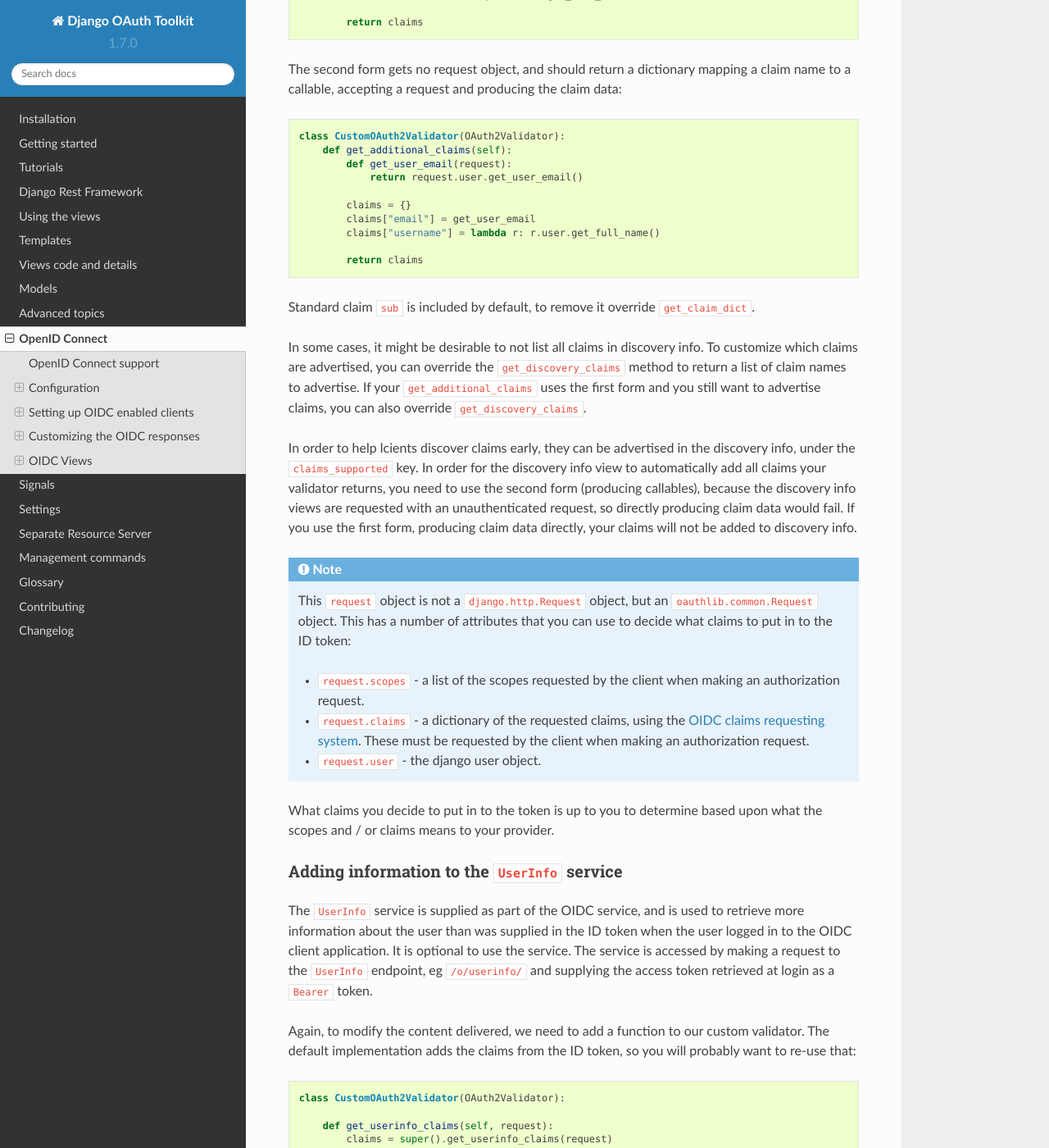
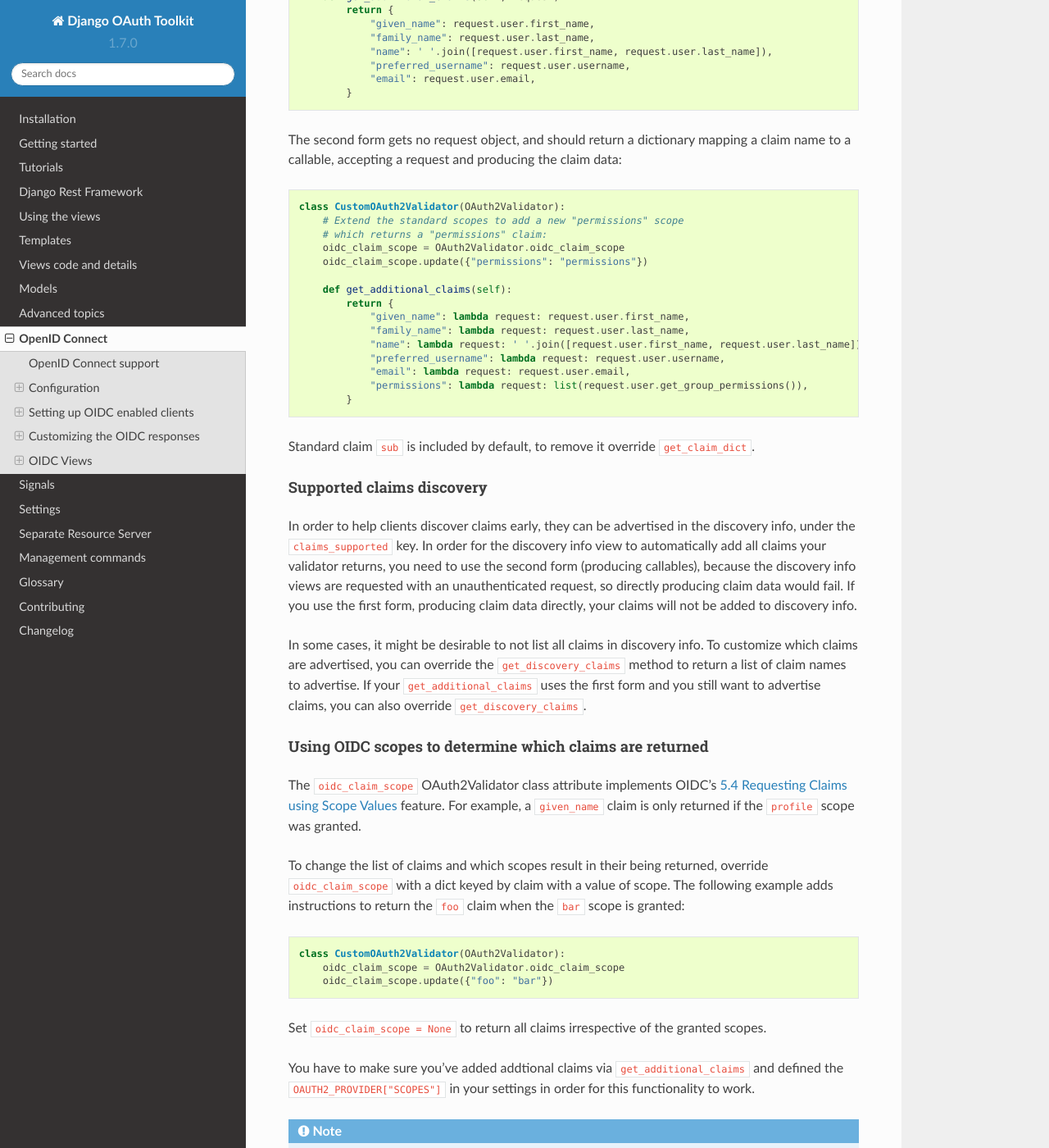
Before and after one commit to jazzband/django-oauth-toolkit, a Sphinx documentation site: the page built from docs/oidc.rst, in a window 1280 px wide and 1400 px high, scrolled down 5183 px. Shown: the whole window at 82% size. Built offline with Sphinx 7.4.7 and the Read the Docs theme 2.0.0, drawn with Linux system fonts in a browser that asks for light colours; the version number is read from the project's files by our own code; some of the changed text lies outside the part shown.

Commit message:
Add configurable attribute to restrict returned claims based on scopes.

```diff
--- a/docs/oidc.rst
+++ b/docs/oidc.rst
@@ -102,7 +102,7 @@
 
 
 Rotating the RSA private key
-~~~~~~~~~~~~~~~~~~~~~~~~
+~~~~~~~~~~~~~~~~~~~~~~~~~~~~
 Extra keys can be published in the jwks_uri with the ``OIDC_RSA_PRIVATE_KEYS_INACTIVE``
 setting. For example:::
 
@@ -143,7 +143,7 @@
         # ... any other settings you want
     }
 
-.. info::
+.. note::
     If you want to enable ``RS256`` at a later date, you can do so - just add
     the private key as described above.
 
@@ -250,54 +250,88 @@
 The first form gets passed a request object, and should return a dictionary
 mapping a claim name to claim data::
     class CustomOAuth2Validator(OAuth2Validator):
+	# Set `oidc_claim_scope = None` to ignore scopes that limit which claims to return,
+	# otherwise the OIDC standard scopes are used.
+
         def get_additional_claims(self, request):
-            claims = {}
-            claims["email"] = request.user.get_user_email()
-            claims["username"] = request.user.get_full_name()
+	    return {
+		"given_name": request.user.first_name,
+		"family_name": request.user.last_name,
+		"name": ' '.join([request.user.first_name, request.user.last_name]),
+		"preferred_username": request.user.username,
+		"email": request.user.email,
+	    }
 
-            return claims
 
 The second form gets no request object, and should return a dictionary
 mapping a claim name to a callable, accepting a request and producing
 the claim data::
     class CustomOAuth2Validator(OAuth2Validator):
-        def get_additional_claims(self):
-            def get_user_email(request):
-                return request.user.get_user_email()
+	# Extend the standard scopes to add a new "permissions" scope
+	# which returns a "permissions" claim:
+	oidc_claim_scope = OAuth2Validator.oidc_claim_scope
+	oidc_claim_scope.update({"permissions": "permissions"})
 
-            claims = {}
-            claims["email"] = get_user_email
-            claims["username"] = lambda r: r.user.get_full_name()
+	def get_additional_claims(self):
+	    return {
+		"given_name": lambda request: request.user.first_name,
+		"family_name": lambda request: request.user.last_name,
+		"name": lambda request: ' '.join([request.user.first_name, request.user.last_name]),
+		"preferred_username": lambda request: request.user.username,
+		"email": lambda request: request.user.email,
+		"permissions": lambda request: list(request.user.get_group_permissions()),
+	    }
 
-            return claims
 
 Standard claim ``sub`` is included by default, to remove it override ``get_claim_dict``.
+
+Supported claims discovery
+--------------------------
+
+In order to help clients discover claims early, they can be advertised in the discovery
+info, under the ``claims_supported`` key. In order for the discovery info view to automatically
+add all claims your validator returns, you need to use the second form (producing callables),
+because the discovery info views are requested with an unauthenticated request, so directly
+producing claim data would fail. If you use the first form, producing claim data directly,
+your claims will not be added to discovery info.
 
 In some cases, it might be desirable to not list all claims in discovery info. To customize
 which claims are advertised, you can override the ``get_discovery_claims`` method to return
 a list of claim names to advertise. If your ``get_additional_claims`` uses the first form
 and you still want to advertise claims, you can also override ``get_discovery_claims``.
 
-In order to help lcients discover claims early, they can be advertised in the discovery
-info, under the ``claims_supported`` key. In order for the discovery info view to automatically
-add all claims your validator returns, you need to use the second form (producing callables),
-because the discovery info views are requested with an unauthenticated request, so directly
-producing claim data would fail. If you use the first form, producing claim data directly,
-your claims will not be added to discovery info.
+Using OIDC scopes to determine which claims are returned
+--------------------------------------------------------
+
+The ``oidc_claim_scope`` OAuth2Validator class attribute implements OIDC's
+`5.4 Requesting Claims using Scope Values`_ feature.
+For example, a ``given_name`` claim is only returned if the ``profile`` scope was granted.
+
+To change the list of claims and which scopes result in their being returned,
+override ``oidc_claim_scope`` with a dict keyed by claim with a value of scope.
+The following example adds instructions to return the ``foo`` claim when the ``bar`` scope is granted::
+    class CustomOAuth2Validator(OAuth2Validator):
+        oidc_claim_scope = OAuth2Validator.oidc_claim_scope
+        oidc_claim_scope.update({"foo": "bar"})
+
+Set ``oidc_claim_scope = None`` to return all claims irrespective of the granted scopes.
+
+You have to make sure you've added addtional claims via ``get_additional_claims``
+and defined the ``OAUTH2_PROVIDER["SCOPES"]`` in your settings in order for this functionality to work.
 
 .. note::
     This ``request`` object is not a ``django.http.Request`` object, but an
     ``oauthlib.common.Request`` object. This has a number of attributes that
     you can use to decide what claims to put in to the ID token:
 
-    * ``request.scopes`` - a list of the scopes requested by the client when
-      making an authorization request.
-    * ``request.claims`` - a dictionary of the requested claims, using the
-      `OIDC claims requesting system`_. These must be requested by the client
-      when making an authorization request.
-    * ``request.user`` - the django user object.
+    * ``request.scopes`` - the list of granted scopes.
+    * ``request.claims`` - the requested claims per OIDC's `5.5 Requesting Claims using the "claims" Request Parameter`_.
+      These must be requested by the client when making an authorization request.
+    * ``request.user`` - the `Django User`_ object.
 
-.. _OIDC claims requesting system: https://openid.net/specs/openid-connect-core-1_0.html#ClaimsParameter
+.. _5.4 Requesting Claims using Scope Values: https://openid.net/specs/openid-connect-core-1_0.html#ScopeClaims
+.. _5.5 Requesting Claims using the "claims" Request Parameter: https://openid.net/specs/openid-connect-core-1_0.html#ClaimsParameter
+.. _Django User: https://docs.djangoproject.com/en/stable/ref/contrib/auth/#user-model
 
 What claims you decide to put in to the token is up to you to determine based
 upon what the scopes and / or claims means to your provider.
@@ -307,11 +341,11 @@
 ~~~~~~~~~~~~~~~~~~~~~~~~~~~~~~~~~~~~~~~~~~~~~~
 
 The ``UserInfo`` service is supplied as part of the OIDC service, and is used
-to retrieve more information about the user than was supplied in the ID token
-when the user logged in to the OIDC client application. It is optional to use
-the service. The service is accessed by making a request to the
+to retrieve information about the user given their Access Token.
+It is optional to use the service. The service is accessed by making a request to the
 ``UserInfo`` endpoint, eg ``/o/userinfo/`` and supplying the access token
-retrieved at login as a ``Bearer`` token.
+retrieved at login as a ``Bearer`` token or as a form-encoded ``access_token`` body parameter
+for a POST request.
 
 Again, to modify the content delivered, we need to add a function to our
 custom validator. The default implementation adds the claims from the ID
```
Also changed, not shown: CHANGELOG.md (+7 -1 lines), 4 other files.
